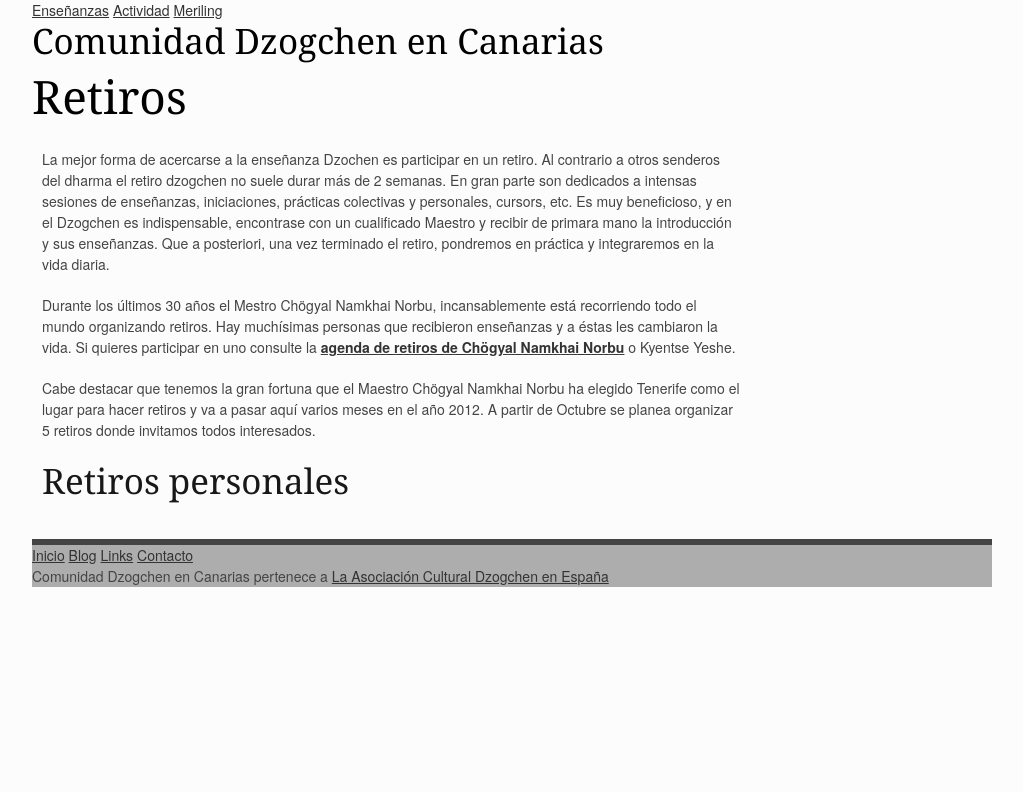
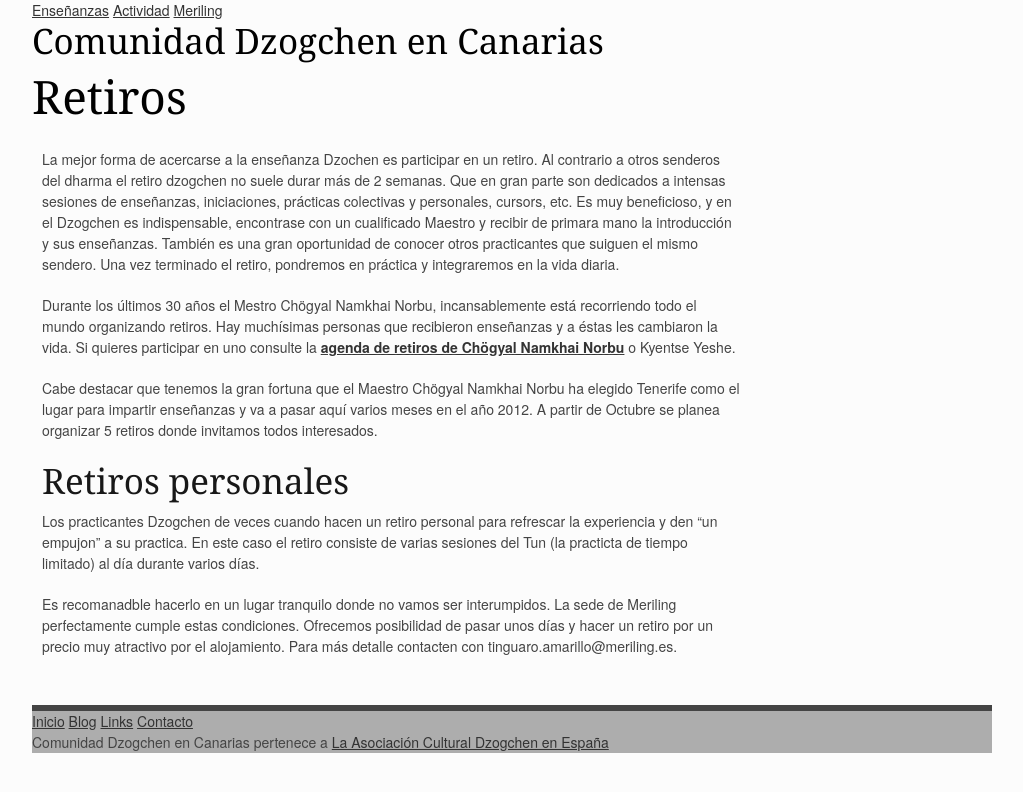
Before and after one commit to k1000/meriling, a Jekyll site: the page built from rojo/retiros.md, in a window 1280 px wide. Shown: the top 792 px of the page, without its empty margins (128-1151 px from the left). Built offline with Jekyll 4.4.1, drawn with Linux system fonts in a browser that asks for light colours; nearby versions of some CDN libraries; some web fonts are replaced; comment, search, counter and statistics services are not loaded.

Commit message:
Update rojo/retiros.md

```diff
--- a/rojo/retiros.md
+++ b/rojo/retiros.md
@@ -3,12 +3,15 @@
 categories: rojo
 title: Retiros
 ---
-La mejor forma de acercarse a la enseñanza Dzochen es participar en un retiro. Al contrario a otros senderos del dharma el retiro dzogchen no suele durar más de 2 semanas. En gran parte son dedicados a intensas sesiones de enseñanzas, iniciaciones, prácticas colectivas y personales, cursors, etc. Es muy beneficioso, y en el Dzogchen es indispensable, encontrase con un cualificado Maestro y recibir de primara mano la introducción y sus enseñanzas.
-Que a posteriori, una vez terminado el retiro, pondremos en práctica y integraremos en la vida diaria.
+La mejor forma de acercarse a la enseñanza Dzochen es participar en un retiro. Al contrario a otros senderos del dharma el retiro dzogchen no suele durar más de 2 semanas. Que en gran parte son dedicados a intensas sesiones de enseñanzas, iniciaciones, prácticas colectivas y personales, cursors, etc. Es muy beneficioso, y en el Dzogchen es indispensable, encontrase con un cualificado Maestro y recibir de primara mano la introducción y sus enseñanzas. También es una gran oportunidad de conocer otros practicantes que suiguen el mismo sendero.
+Una vez terminado el retiro, pondremos en práctica y integraremos en la vida diaria.
 
 Durante los últimos 30 años el Mestro Chögyal Namkhai Norbu, incansablemente está recorriendo todo el mundo organizando retiros. Hay muchísimas personas que recibieron enseñanzas y a éstas les cambiaron la vida. Si quieres participar en uno consulte la [agenda de retiros de Chögyal Namkhai Norbu](http://www.dzogchen.it/CNN-shcedule_20111118.pdf) o Kyentse Yeshe.
 
-Cabe destacar que tenemos la gran fortuna que el Maestro Chögyal Namkhai Norbu ha elegido Tenerife como el lugar para hacer retiros y va a pasar aquí varios meses en el año 2012. A partir de Octubre se planea organizar 5 retiros donde invitamos todos interesados.
+Cabe destacar que tenemos la gran fortuna que el Maestro Chögyal Namkhai Norbu ha elegido Tenerife como el lugar para impartir enseñanzas y va a pasar aquí varios meses en el año 2012. A partir de Octubre se planea organizar 5 retiros donde invitamos todos interesados.
 
 Retiros personales
 ------------------
+Los practicantes Dzogchen de veces cuando hacen un retiro personal para refrescar la experiencia y den "un empujon" a su practica. En este caso el retiro consiste de varias sesiones del Tun (la practicta de tiempo limitado) al día durante varios días.
+
+Es recomanadble hacerlo en un lugar tranquilo donde no vamos ser interumpidos. La sede de Meriling perfectamente cumple estas condiciones. Ofrecemos posibilidad de pasar unos días y hacer un retiro por un precio muy atractivo por el alojamiento. Para más detalle contacten con tinguaro.amarillo@meriling.es.
```
